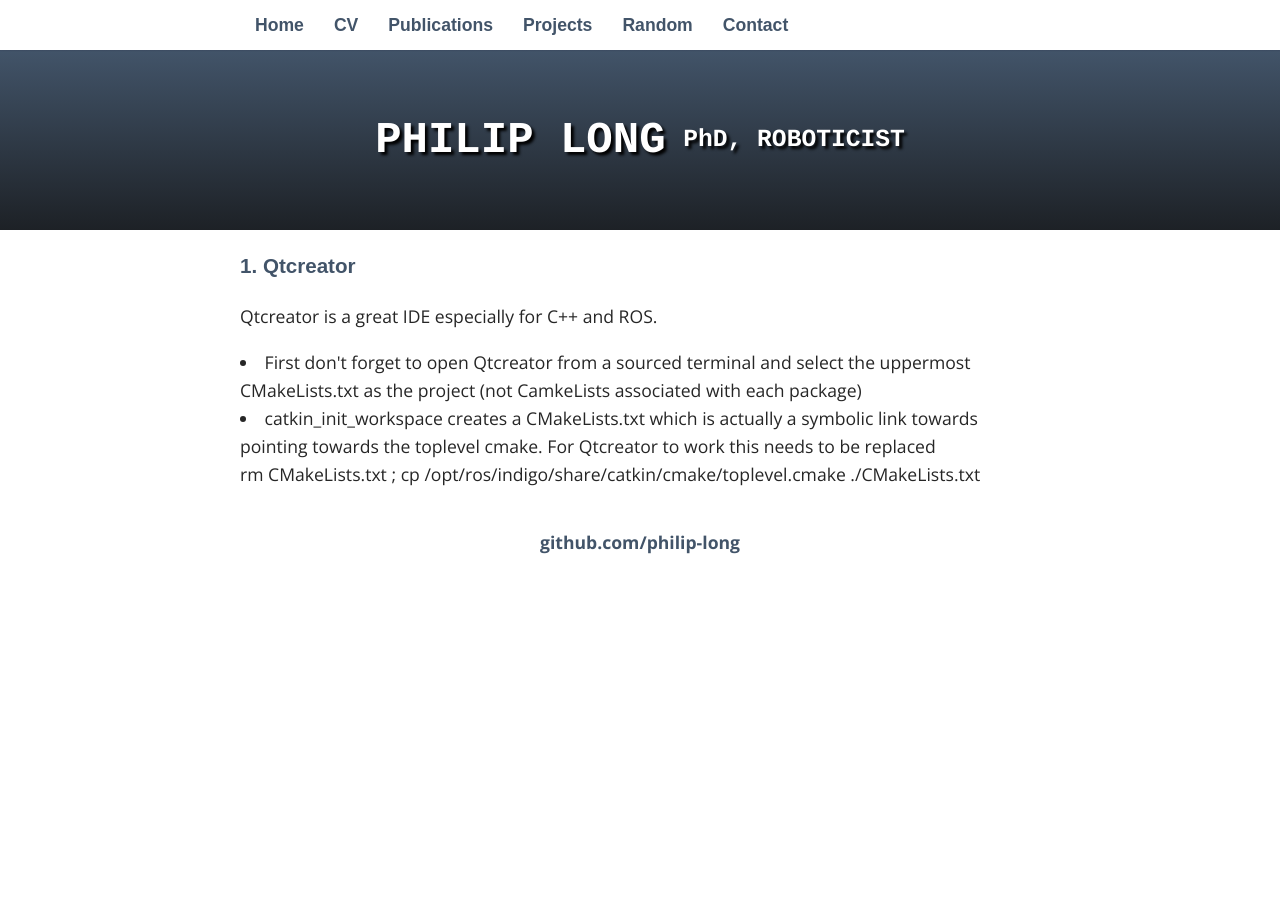
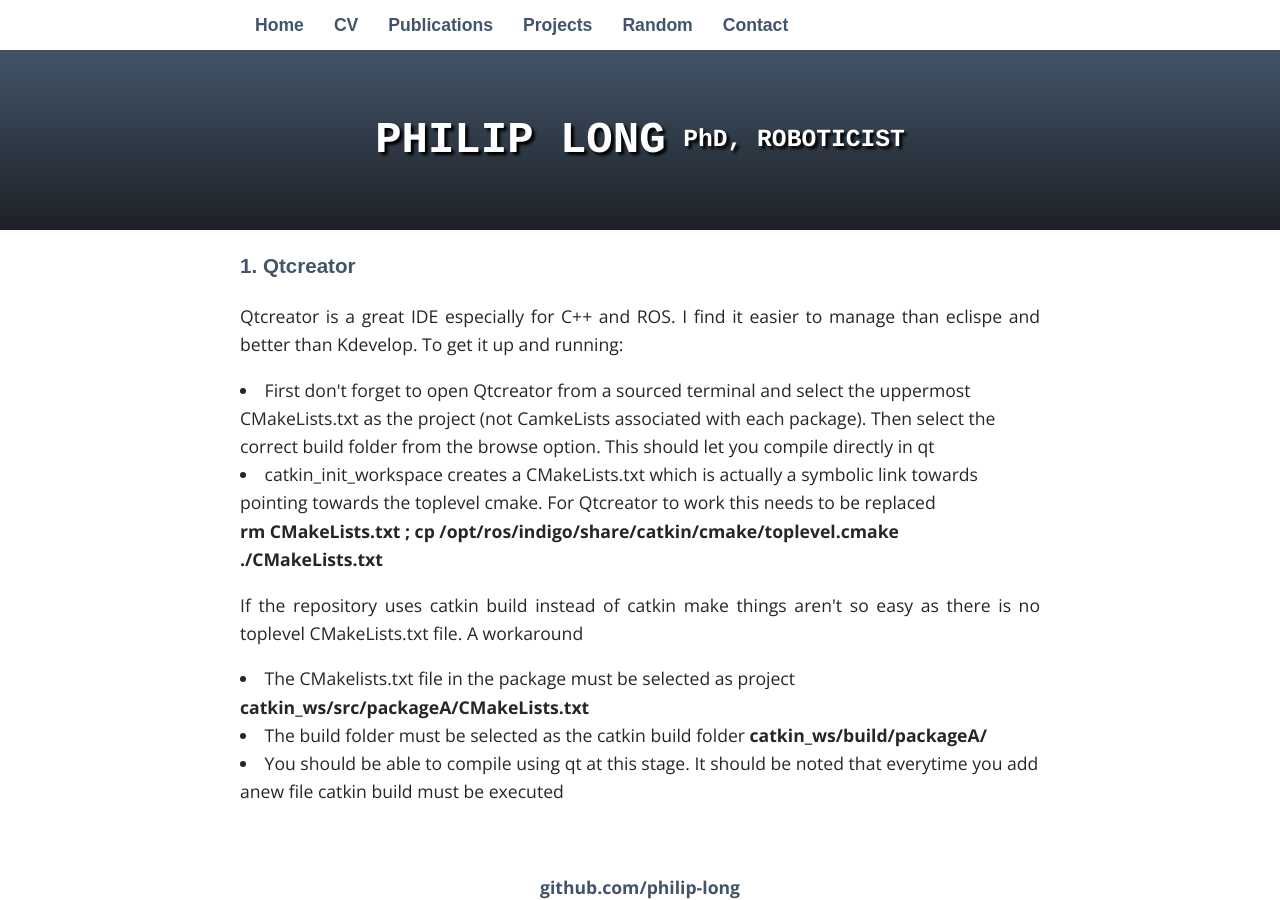
Before and after one commit to philip-long/philip-long.github.io, a Jekyll site: the page built from random/ROS.html, in a window 1280 px wide and 900 px high. Built offline with Jekyll 4.4.1, drawn with Linux system fonts in a browser that asks for light colours; some web fonts are replaced.

Commit message:
Update ROS.html
qt stuff

```diff
--- a/random/ROS.html
+++ b/random/ROS.html
@@ -6,9 +6,15 @@ title: Philip Long, PhD, Roboticist
 
 <h3> 1. Qtcreator</h3>
   <p>
-  Qtcreator is a great IDE especially for C++ and ROS.
+  Qtcreator is a great IDE especially for C++ and ROS. I find it easier to manage than eclispe and better than Kdevelop. To get it up and running:
   </p>
-   <li> First don't forget to open Qtcreator from a sourced terminal and select the uppermost CMakeLists.txt as the project (not CamkeLists associated with each package)</li>
+   <li> First don't forget to open Qtcreator from a sourced terminal and select the uppermost CMakeLists.txt as the project (not CamkeLists associated with each package). Then select the correct build folder from the browse option. This should let you compile directly in qt</li>
    <li>catkin_init_workspace creates a CMakeLists.txt which is actually a symbolic link towards pointing towards the toplevel cmake. For Qtcreator to work this needs to be replaced</li>
-   rm CMakeLists.txt ; cp /opt/ros/indigo/share/catkin/cmake/toplevel.cmake ./CMakeLists.txt
+   <b> rm CMakeLists.txt ; cp /opt/ros/indigo/share/catkin/cmake/toplevel.cmake ./CMakeLists.txt </b>
+ <p>
+If the repository uses catkin build instead of catkin make things aren't so easy as there is no toplevel CMakeLists.txt file. A workaround
+</p>
+<li> The CMakelists.txt file in the package must be selected as project <b> catkin_ws/src/packageA/CMakeLists.txt </b></li>
+<li> The build folder must be selected as the catkin build folder  <b> catkin_ws/build/packageA/</b> </li>
+<li> You should be able to compile using qt at this stage. It should be noted that everytime you add anew file catkin build must be executed</li>
 <br>
```
